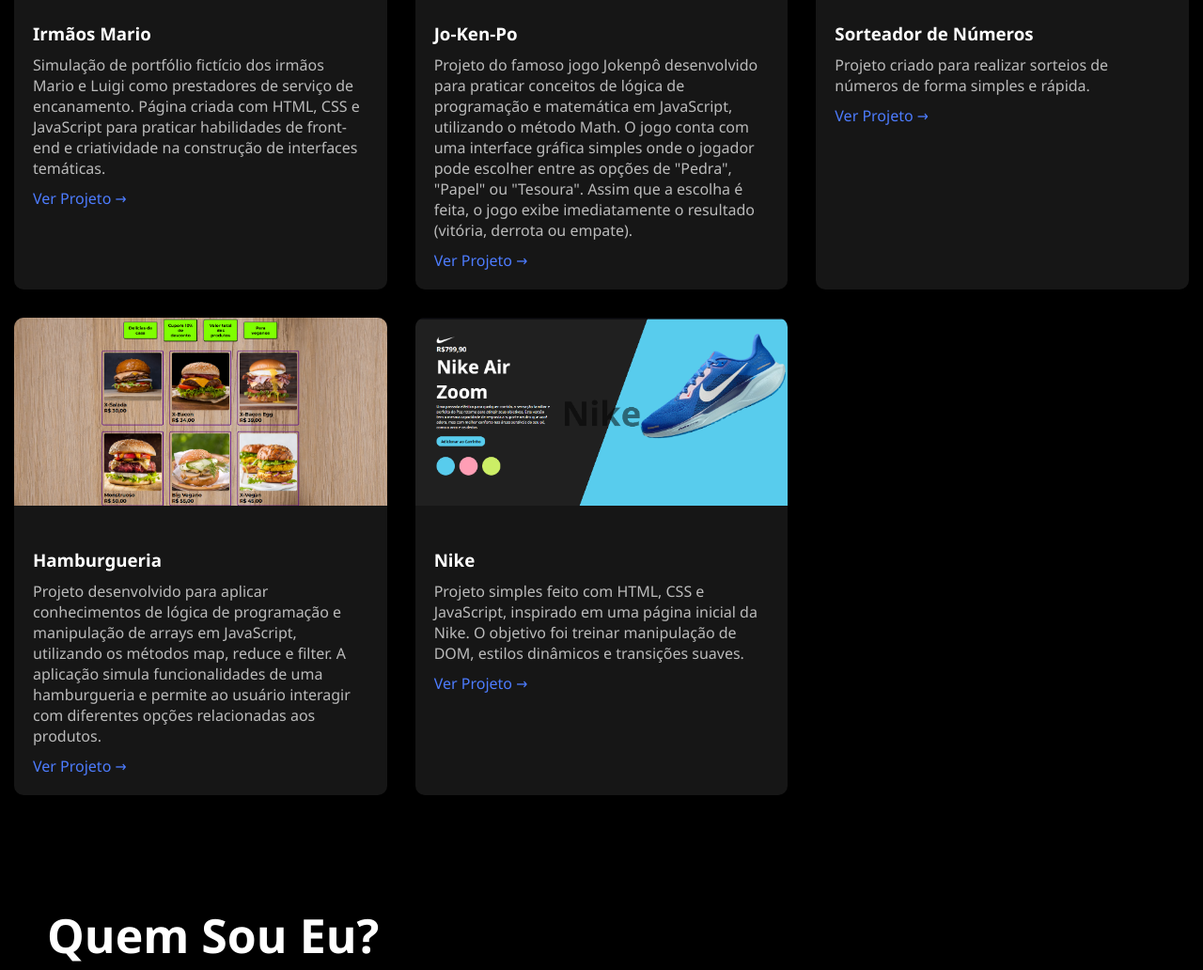
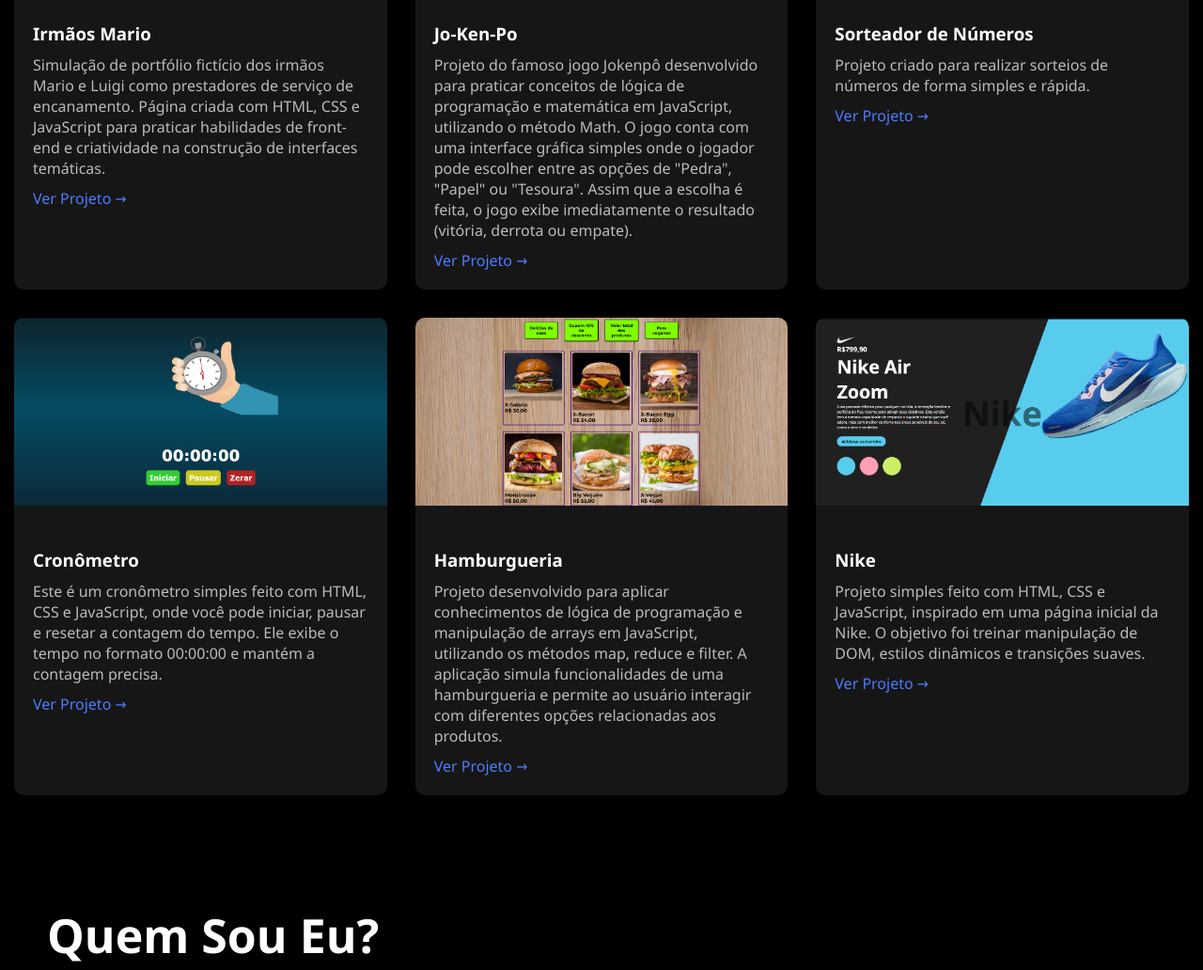
Before and after one commit to MatheusFigueiredo1001/Portfolio-Matheus-Figueiredo, a plain HTML site: page index.html in a window 1280 px wide. Shown: the part 1766-2798 px from the top of the page at 94% size. Drawn offline with Linux system fonts and the light colour scheme.

Commit message:
Subindo novo projeto

```diff
--- a/index.html
+++ b/index.html
@@ -131,6 +131,20 @@
                 </div>
 
                 <div class="card-projeto efeito-cursor">
+                    <img class="img-projeto" src="img/cronometro.png" alt="imagem do projeto">
+                    <div class="info-projeto">
+                        <h3>Cronômetro</h3>
+                        <p>
+                            Este é um cronômetro simples feito com HTML, CSS e JavaScript, onde você
+                            pode iniciar, pausar e resetar a contagem do tempo. Ele exibe o tempo no formato 00:00:00 e
+                            mantém a contagem precisa.
+                        </p>
+                        <a class="projetos" href="https://matheusfigueiredo1001.github.io/Cronometro/" target="_blank"
+                            rel="noopener noreferrer">Ver Projeto →</a>
+                    </div>
+                </div>
+
+                <div class="card-projeto efeito-cursor">
                     <img class="img-projeto" src="img/hamburgueria.png" alt="imagem do projeto">
                     <div class="info-projeto">
                         <h3>Hamburgueria</h3>
@@ -240,7 +254,7 @@
         </section>
     </main>
     <footer>
-        <p>Feito com 🩵 por Matheus Figueiredo</p>
+        <p>By Matheus Figueiredo</p>
         <a href="#topo" class="button-top efeito-cursor">⬆️</a>
     </footer>
 </body>
```
Also changed, not shown: img/cronometro.png (added).
